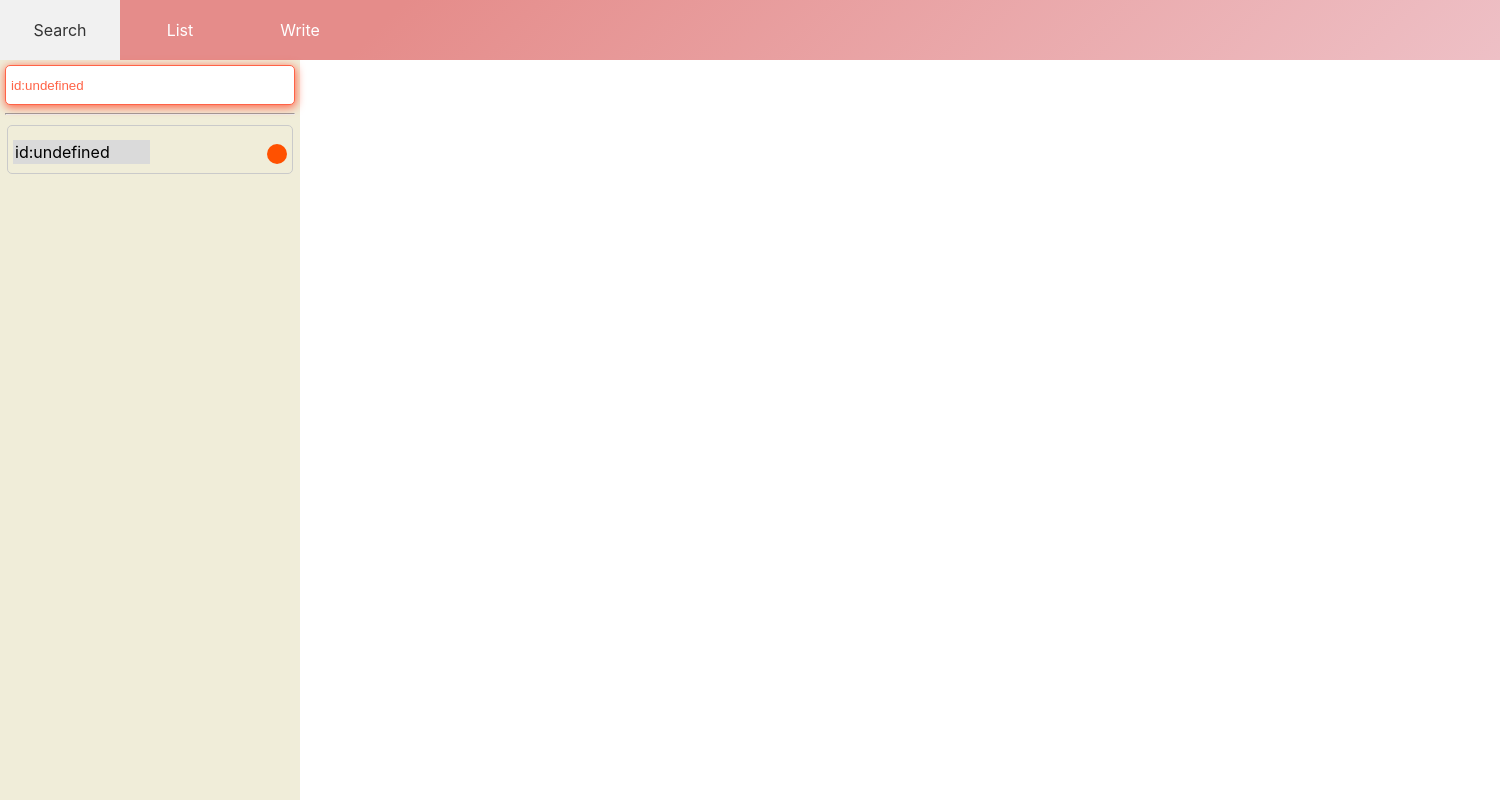
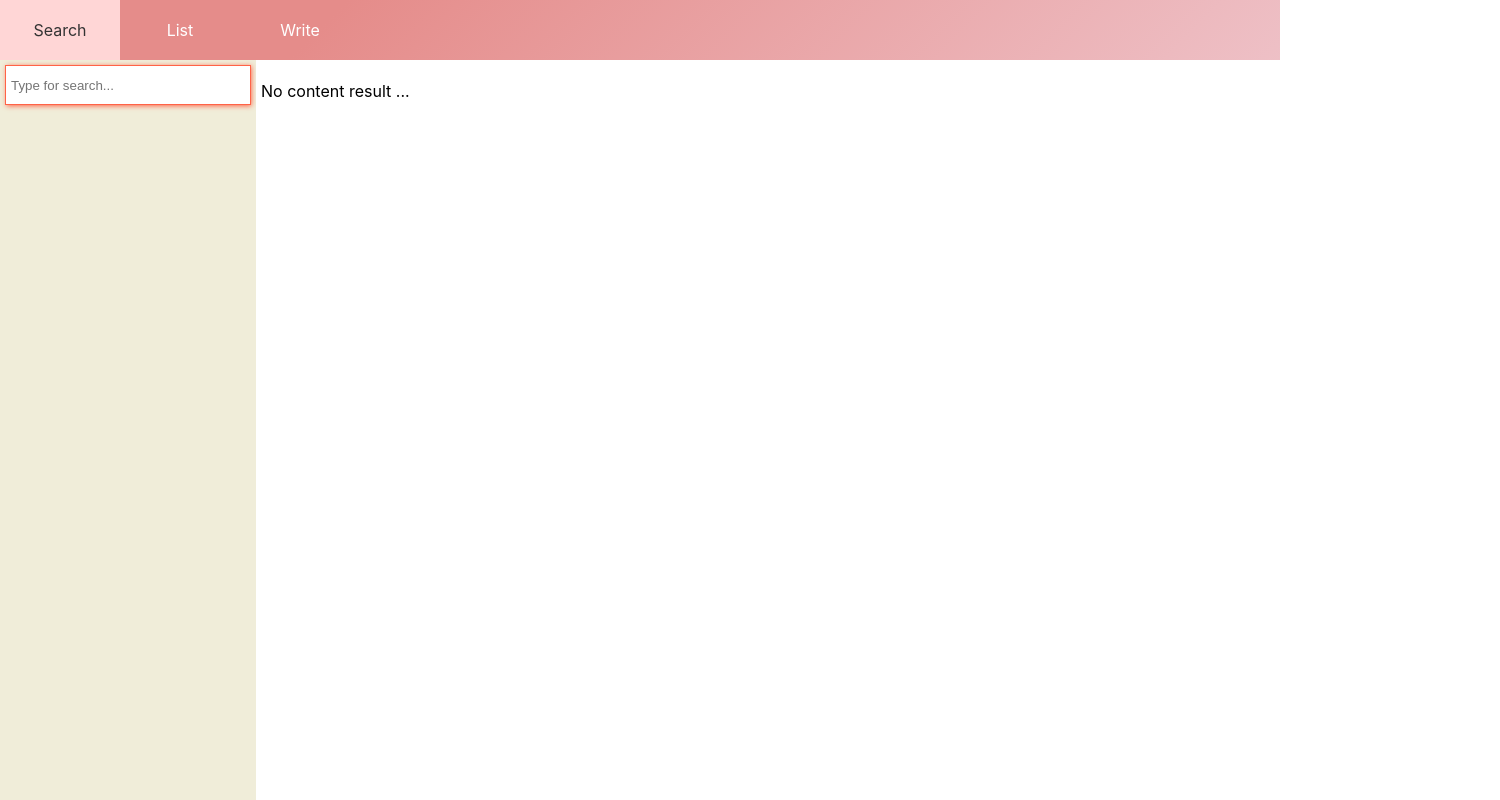
Before and after one commit to cuongphuong/memo, a React (Create React App) app: page / in a window 1280 px wide. Shown: the whole page, 1500 px wide, since content can reach past the window. Built offline with nearby package versions, Linux system fonts and the light colour scheme.

Commit message:
mm: update layout css

```diff
--- a/package.json
+++ b/package.json
@@ -13,6 +13,7 @@
     "react-dom": "^17.0.2",
     "react-markdown": "^7.1.1",
     "react-markdown-editor-lite": "^1.3.2",
+    "react-notifications": "^1.7.2",
     "react-scripts": "4.0.3",
     "remark-gfm": "^3.0.1",
     "web-vitals": "^1.1.2"
--- a/public/index.html
+++ b/public/index.html
@@ -26,7 +26,7 @@
     -->
     <title>Memo from Github repository</title>
   </head>
-  <body style="overflow: hidden; min-width: 1500px;">
+  <body style="overflow: hidden;">
     <noscript>You need to enable JavaScript to run this app.</noscript>
     <div id="root"></div>
     <!--
--- a/src/API/Github/ReuqestSender.js
+++ b/src/API/Github/ReuqestSender.js
@@ -1,6 +1,6 @@
 export default function service(sendData) {
     const BASE_CONFIG = {
-        TOKEN_KEY: "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",
+        TOKEN_KEY: "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",
         BASE_URL: "https://api.github.com",
     }
 
--- a/src/App.js
+++ b/src/App.js
@@ -3,25 +3,29 @@ import Layout from './LayoutComponents/Layout';
 import QuickSearchTab from './LayoutComponents/QuickSearchTab';
 import ListTab from './LayoutComponents/ListTab';
 import WriterTab from './LayoutComponents/WriterTab';
+import { NotificationContainer } from 'react-notifications';
+
+import 'react-notifications/lib/notifications.css';
 
 function App() {
-    const [viewContentObj, setviewContentObj] = useState([]);
+    const menuList = ["Search", "List", "Write"];
+    // state
+    const [viewContentObj, setViewContentObj] = useState(null);
+    const [selectedMenu, setSelectedMenu] = useState(menuList[0]);
 
     useEffect(() => {
 
     }, [])
 
-    const [tabIndex, setTabIndex] = useState("Search");
-
     function onSubmitSuccess(obj) {
-        setviewContentObj(obj);
-        setTabIndex("Search");
+        setViewContentObj(obj);
+        setSelectedMenu(menuList[0]);
     }
 
     function rederTabView() {
-        switch (tabIndex) {
+        switch (selectedMenu) {
             case "Search":
-                return <QuickSearchTab defaultViewObj={{ viewContentObj, setviewContentObj }} />
+                return <QuickSearchTab props={{ viewContentObj, setViewContentObj }} />
             case "List":
                 return <ListTab />
             case "Write":
@@ -34,12 +38,18 @@ function App() {
     return (
         <Layout>
             <Layout.Header>
-                <Layout.Header.Item onPress={(title) => setTabIndex(title)} title="Search" />
-                <Layout.Header.Item onPress={(title) => setTabIndex(title)} title="List" />
-                <Layout.Header.Item onPress={(title) => setTabIndex(title)} title="Write" />
+                {menuList.map(item => <Layout.Header.Item
+                    key={item}
+                    selected={selectedMenu}
+                    onClick={(title) => setSelectedMenu(title)}
+                    title={item}
+                />)}
             </Layout.Header>
 
-            {rederTabView()}
+            <Layout.FullContent>
+                {rederTabView()}
+            </Layout.FullContent>
+            <NotificationContainer />
         </Layout>
     );
 }
--- a/src/LayoutComponents/Layout.css
+++ b/src/LayoutComponents/Layout.css
@@ -1,6 +1,44 @@
+/* width */
+::-webkit-scrollbar {
+  width: 10px;
+}
+
+/* Track */
+::-webkit-scrollbar-track {
+  background: #f1f1f1;
+}
+
+/* Handle */
+::-webkit-scrollbar-thumb {
+  background: rgb(199, 158, 158);
+}
+
+/* Handle on hover */
+::-webkit-scrollbar-thumb:hover {
+  background: rgb(170, 123, 123);
+}
+
+@keyframes example {
+  0% {
+    margin-left: 150px;
+  }
+
+  100% {
+    margin-left: 0px;
+  }
+}
+
+.pg_mm_amination {
+  animation-name: example;
+  animation-duration: 0.1s;
+  min-height: calc(100vh - 60px);
+  max-height: calc(100vh - 60px);
+}
+/* ------------------------------------ */
+
 .pg_mm_left,
-.pg_mm_right {
-  float: left;
+.pg_mm_right,
+.pg_mm_mid {
   padding: 5px;
   min-height: calc(100vh - 60px);
   max-height: calc(100vh - 60px);
@@ -8,21 +46,25 @@
 }
 
 .pg_mm_left {
+  float: left;
   background-color: #f0edd9;
   width: 20%;
-  min-width: 220px;
 }
 
 .pg_mm_right {
+  float: left;
   width: 80%;
-  overflow: scroll;
+}
+
+.pg_mm_scroll {
+  overflow-y: scroll;
+  overflow-x: hidden;
 }
 
 .pg_mm_content_full {
   width: 100%;
   float: left;
-  padding: 5px;
-  overflow: scroll;
+  overflow: hidden;
   box-sizing: border-box;
   min-height: calc(100vh - 60px);
   max-height: calc(100vh - 60px);
@@ -57,26 +99,27 @@
   display: block;
   cursor: pointer;
 }
-#pg_mm_header-menu span:hover {
-  background: #f1f1f1;
-  color: #333;
+#pg_mm_header-menu span:hover,
+.pg_mm_header-menu_selected {
+  background: #ffd6d6;
+  color: #333 !important;
 }
 
 /* ----------------------------------- */
 /* Input field */
 
-#pg_mm_search_input {
+.pg_mm_search_input {
   border: solid tomato 1px;
   height: 40px;
   width: 100%;
   box-sizing: border-box;
-  border-radius: 5px;
+  /* border-radius: 5px; */
   padding: 5px;
 }
 
-#pg_mm_search_input:focus {
+.pg_mm_search_input:focus {
   outline: none;
-  box-shadow: 0.5px 2px 10px 0.5px tomato;
+  box-shadow: 0.5px 1px 5px 0px tomato;
   color: tomato;
 }
 
@@ -102,7 +145,8 @@
   border-radius: 5px;
 }
 
-.pg_mm_list_item:hover, .pg_mm_list_item_active {
+.pg_mm_list_item:hover,
+.pg_mm_list_item_active {
   border: solid 1px rgb(252, 139, 119);
   box-shadow: 1px 1px 5px 1px rgb(252, 139, 119);
 }
@@ -152,3 +196,14 @@
   color: #fff;
   box-sizing: border-box;
 }
+/* ------------------------------- */
+button {
+  background-color: #e58c8a;
+  color: #fff;
+  border: none;
+  cursor: pointer;
+}
+
+button:hover {
+  background-color: rgb(175, 89, 175);
+}
--- a/src/LayoutComponents/Layout.js
+++ b/src/LayoutComponents/Layout.js
@@ -19,14 +19,16 @@ const Header = ({ children }) => {
     );
 }
 
-const HeaderItem = ({ onPress, title, icon }) => {
-
-    function handleClickItem() {
-        onPress(title);
-    }
+const HeaderItem = ({ onClick, title, selected }) => {
 
     return (
-        <li><span onClick={handleClickItem}>{title}</span></li>
+        <li>
+            <span
+                className={selected === title ? "pg_mm_header-menu_selected" : ""}
+                onClick={() => onClick(title)}>
+                {title}
+            </span>
+        </li>
     );
 }
 
@@ -34,19 +36,28 @@ Header.Item = HeaderItem;
 
 const SiderBar = ({ children }) => {
     return (
-        <div className="pg_mm_left">
+        <div className="pg_mm_left pg_mm_scroll">
             {children}
         </div>
     );
 }
 
-const Content = ({ children }) => {
+const RightContent = ({ children }) => {
     return (
-        <div className="pg_mm_right">
+        <div className="pg_mm_right pg_mm_scroll">
             {children}
         </div>
     );
 }
+
+const MiddleContent = ({ children }) => {
+    return (
+        <div className="pg_mm_mid pg_mm_scroll">
+            {children}
+        </div>
+    );
+}
+
 
 const FullContent = ({ children }) => {
     return (
@@ -62,7 +73,8 @@ const Fooder = () => {
 
 Layout.Header = Header;
 Layout.SiderBar = SiderBar;
-Layout.Content = Content;
+Layout.RightContent = RightContent;
+Layout.MiddleContent = MiddleContent;
 Layout.FullContent = FullContent;
 Layout.Fooder = Fooder;
 export default Layout;
--- a/src/LayoutComponents/ListTab.js
+++ b/src/LayoutComponents/ListTab.js
@@ -1,9 +1,12 @@
 import React from 'react'
+import Layout from './Layout'
 
 export default function ListTab() {
     return (
-        <div>
-            Tab List
+        <div className="pg_mm_amination">
+            <Layout.MiddleContent >
+                Tab List
+            </Layout.MiddleContent >
         </div>
     )
 }
--- a/src/LayoutComponents/QuickSearchTab.js
+++ b/src/LayoutComponents/QuickSearchTab.js
@@ -4,7 +4,7 @@ import Viewer from '../ViewComponents/Viewer';
 import { ContentRender } from '../Utils/ContentRender';
 import List from './List';
 
-export default function QuickSearchTab({ defaultViewObj }) {
+export default function QuickSearchTab({ props }) {
 
     const [mdContent, setMdContent] = useState("No content result ...");
     const [searchResultList, setSearchResultList] = useState([]);
@@ -14,18 +14,26 @@ export default function QuickSearchTab({ defaultViewObj }) {
     let doneTypingInterval = 600;  // time in ms (600ms)
 
     useEffect(() => {
-        let { viewContentObj, setviewContentObj } = defaultViewObj;
-        console.log(viewContentObj);
+        // Cancel HTTP request
+        const controller = new AbortController()
+        // Export properties from props
+        let { viewContentObj, setViewContentObj } = props;
+
         if (viewContentObj) {
-            setMdContent(defaultViewObj.content);
-
+            setMdContent(viewContentObj.content);
             setSearchResultList(searchResultList => ([...searchResultList, viewContentObj]));
             inputObj.current.value = "id:" + viewContentObj.id;
-            setviewContentObj(null);
+
+            setViewContentObj(null);
         }
 
         inputObj.current.focus();
-    }, [defaultViewObj])
+
+        return () => {
+            controller.abort();
+        }
+    }, [props])
+
 
     function handleSearchChange(evt) {
         clearTimeout(typingTimer.current);
@@ -48,17 +56,23 @@ export default function QuickSearchTab({ defaultViewObj }) {
     }
 
     return (
-        <>
+        <div className="pg_mm_amination">
             <Layout.SiderBar>
-                <input ref={inputObj} onChange={(evt) => { handleSearchChange(evt) }} type="text" id="pg_mm_search_input" placeholder="Type for search..." />
-                <hr />
+                <input
+                    ref={inputObj}
+                    onChange={(evt) => { handleSearchChange(evt) }}
+                    type="text"
+                    className="pg_mm_search_input"
+                    placeholder="Type for search..."
+                />
+                <div style={{ marginTop: '5px' }}></div>
                 <List>
                     {searchResultList.map((item, index) => <List.Item activeId={activeId} handleChooseItem={handleChooseItem} key={index} source={item} />)}
                 </List>
             </Layout.SiderBar>
-            <Layout.Content>
+            <Layout.RightContent>
                 <Viewer source={mdContent} />
-            </Layout.Content>
-        </>
+            </Layout.RightContent>
+        </div>
     )
 }
--- a/src/Utils/ContentRender.js
+++ b/src/Utils/ContentRender.js
@@ -1,6 +1,7 @@
 import { searchFromGitHub, readContentByPath } from "../API/Github/Request";
 import { StringUtils } from "./StringUtils";
 import { Base64 } from "js-base64";
+import { NotificationManager } from 'react-notifications';
 export class ContentRender {
     // Delimiter between config and content
     static DEFAULT_DELIMITER = "---";
@@ -22,10 +23,12 @@ export class ContentRender {
             let totalCount = apiResult.total_count;
 
             if (!totalCount) {
-                console.log(`No file mapping result key [${str}]`)
+                console.log(`No file mapping result key [${str}]`);
+                NotificationManager.info(`No file mapping result key [${str}]`);
                 return;
             }
         } catch (error) {
+            NotificationManager.console.warning("Not response data from API.");
             console.error("Not response data from API.");
             return;
         }
--- a/src/Utils/StringUtils.js
+++ b/src/Utils/StringUtils.js
@@ -128,4 +128,12 @@ export class StringUtils {
         str = str.replace(/\s/g, "-");
         return str;
     }
+
+    static truncateString(str, num) {
+        if (str.length > num) {
+            return str.slice(0, num) + "...";
+        } else {
+            return str;
+        }
+    }
 }
```
Also changed, not shown: src/LayoutComponents/WriterTab.js (+33 -21 lines), 1 other file (tests, documents, lock files or other folders).
